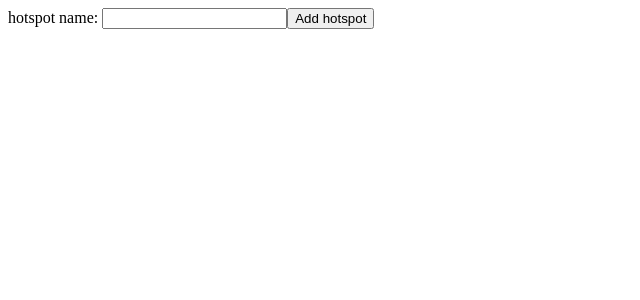
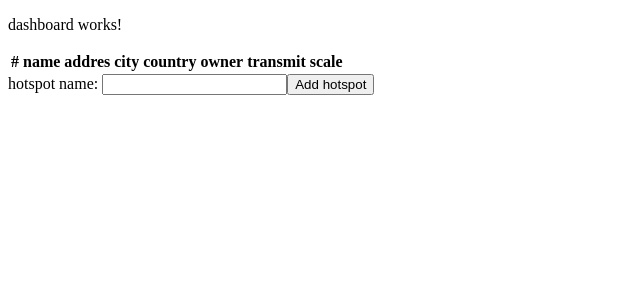
Before and after one commit to merlijn34/helium-dashboard, an Angular app: page / in a window 1280 px wide. Shown: the top 300 px of the page, without its empty margins (0-640 px from the left). Built offline with nearby package versions, Linux system fonts and the light colour scheme; no server answers.

Commit message:
add hotspot to list and show added hotspots

```diff
--- a/src/app/app.component.html
+++ b/src/app/app.component.html
@@ -1,4 +1,4 @@
-{{goldData | json}}
+<!-- {{goldData | json}} -->
 
-
+<app-dashboard></app-dashboard>
 <app-search></app-search>
--- a/src/app/app.component.ts
+++ b/src/app/app.component.ts
@@ -16,9 +16,9 @@ export class AppComponent {
 
   //to load the data on pageload
   ngOnInit(): void {
-	this.heliumService.getHotspotByName('tangy-blood-lion').subscribe(data => {
-		this.goldData = data;
-	});
+	// this.heliumService.getHotspotByName('tangy-blood-lion').subscribe(data => {
+	// 	this.goldData = data;
+	// });
   }
 
 }
--- a/src/app/components/dashboard/dashboard.component.html
+++ b/src/app/components/dashboard/dashboard.component.html
@@ -1 +1,28 @@
 <p>dashboard works!</p>
+
+<div class="table-responsive">
+	<table class="table">
+	  <thead>
+	  <tr>
+		<th>#</th>
+		<th>name</th>
+		<th>addres</th>
+		<th>city</th>
+		<th>country</th>
+		<th>owner</th>
+		<th>transmit scale</th>
+	  </tr>
+	  </thead>
+	  <tbody>
+	  <tr *ngFor="let hotspot of hotspotList(); let i = index">
+		<td>{{i+1}}</td>
+		<td>{{ hotspot.name}}</td>
+		<td>{{ hotspot.address }}</td>
+		<td>{{ hotspot.long_city}}</td>
+		<td>{{ hotspot.long_country}}</td>
+		<td>{{ hotspot.owner}}</td>
+		<td>{{ hotspot.reward_scale}}</td>
+	  </tr>
+	  </tbody>
+	</table>
+  </div>
--- a/src/app/components/dashboard/dashboard.component.ts
+++ b/src/app/components/dashboard/dashboard.component.ts
@@ -1,4 +1,7 @@
 import { Component, OnInit } from '@angular/core';
+import { Hotspot } from 'src/app/models/hotspot.model';
+import { HotspotService } from 'src/app/service/hotspot.service';
+
 
 @Component({
   selector: 'app-dashboard',
@@ -7,9 +10,11 @@ import { Component, OnInit } from '@angular/core';
 })
 export class DashboardComponent implements OnInit {
 
-  constructor() { }
+  constructor(private hotspotService:HotspotService) { }
 
-  ngOnInit(): void {
+  ngOnInit(): void {}
+
+  hotspotList(): Hotspot[] {
+	return this.hotspotService.getAllHotspots();
   }
-
 }
--- a/src/app/components/search/search/search.component.ts
+++ b/src/app/components/search/search/search.component.ts
@@ -1,6 +1,7 @@
 import { Component, OnInit } from '@angular/core';
 import { Hotspot } from 'src/app/models/hotspot.model';
 import { HeliumService } from 'src/app/service/helium.service';
+import { HotspotService } from 'src/app/service/hotspot.service';
 
 @Component({
   selector: 'app-search',
@@ -12,7 +13,7 @@ export class SearchComponent implements OnInit {
   hotspotData!: any;
   hotspot!: Hotspot;
 
-  constructor(private helium:HeliumService) { }
+  constructor(private heliumService:HeliumService, private hotspotService:HotspotService) { }
 
   ngOnInit(): void {}
 
@@ -25,16 +26,13 @@ export class SearchComponent implements OnInit {
 	this.hotspotName = cleanHotspotName;
 
 	//call the service and get hotspot data by name
-	let data = this.helium.getHotspotByName(cleanHotspotName);
+	let data = this.heliumService.getHotspotByName(cleanHotspotName);
 
 	//create hotspot
 	let hotspot = new Hotspot();
 
-	//add hostpot data
-	hotspot.name = cleanHotspotName;
-
 	//get hotspot data and write values to new Hotspot
-	//TODO: write better code for this
+	//TODO: Improve this code
 	data.subscribe(data => {
 		console.log(data);
 		let address = Object.values(data)[0][0]['address'];
@@ -84,14 +82,10 @@ export class SearchComponent implements OnInit {
 		hotspot.payer = payer;
 		hotspot.listen_addrs = listen_addrs;
 		hotspot.timestamp_added = timestamp_added;
+
+		//add hotspot to the list of hotspots
+		this.hotspotService.addHotspot(hotspot);
 	});
-
-
-
-	console.log(hotspot);
-
-
-
 
   }
 
--- a/src/app/models/hotspot.model.ts
+++ b/src/app/models/hotspot.model.ts
@@ -1,4 +1,8 @@
 export class Hotspot {
+
+	public hotspots: Hotspot[] = [];
+
+
 	address!: string; //hotspot adress
 	long_city!: string; // "Amersfoort"
 	long_country!: string; // "Netherlands"
@@ -34,4 +38,5 @@ export class Hotspot {
 // 	  this.rewards = rewards;
 //   }
 
+
 }
--- /dev/null
+++ b/src/app/service/hotspot.service.ts
@@ -0,0 +1,19 @@
+import { Injectable } from '@angular/core';
+import { Hotspot } from '../models/hotspot.model';
+
+@Injectable({
+  providedIn: 'root'
+})
+export class HotspotService {
+	public hotspots: Hotspot[] = [];
+
+  constructor() { }
+
+  addHotspot(hotspot:Hotspot){
+	  this.hotspots.push(hotspot);
+  }
+
+  getAllHotspots(){
+	  return this.hotspots;
+  }
+}
```
Also changed, not shown: 1 other file (tests, documents, lock files or other folders). Lines whose indentation alone changed are shown as unchanged.
